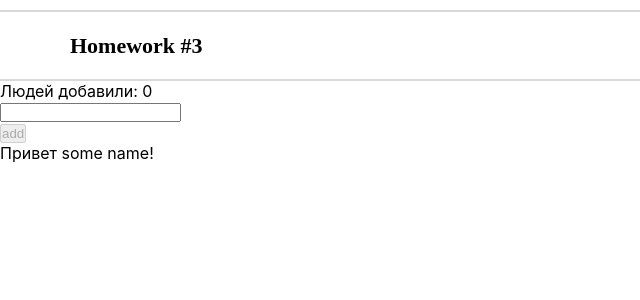
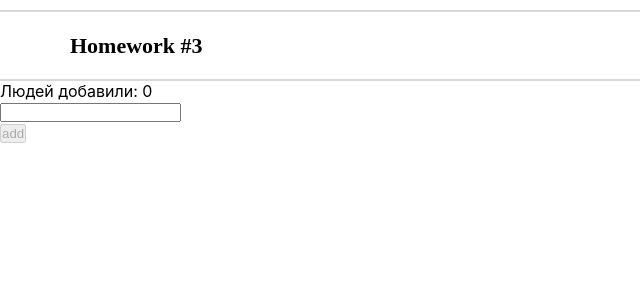
Before and after one commit to Albert1978lans/dz-monday-1, a React (Create React App) app: page /#/pre-junior in a window 1280 px wide. Shown: the top 300 px of the page, without its empty margins (0-640 px from the left). Built offline with nearby package versions, Linux system fonts and the light colour scheme.

Commit message:
dz №3-2

```diff
--- a/src/s2-homeworks/hw03/GreetingContainer.tsx
+++ b/src/s2-homeworks/hw03/GreetingContainer.tsx
@@ -29,7 +29,7 @@ export const pureOnBlur = (name: string, setError: (error: string)=>void) => { /
 }
 
 export const pureOnEnter = (e: KeyboardEvent<HTMLInputElement>, addUser: ()=>void) => { // если нажата кнопка Enter - добавить
-    console.log(e.currentTarget.value)
+    // console.log(e.currentTarget.value)
     // debugger
     if (e.code === 'Enter') {
         addUser()
@@ -68,7 +68,7 @@ const GreetingContainer: React.FC<GreetingContainerPropsType> = ({
 
 
     const totalUsers = users.length // need to fix
-    const lastUserName = users.length == 0 ? 'some name': users[users.length-1].name // need to fix
+    const lastUserName = users.length == 0 ? '': users[users.length-1].name // need to fix
 
     return (
         <Greeting
```
